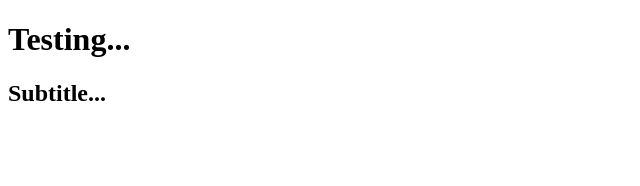
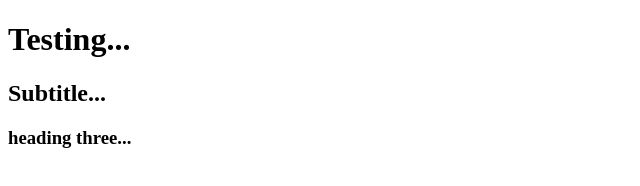
Before and after one commit to ingyurichavez/ingyurichavez.github.io, a plain HTML site: page index.html in a window 1280 px wide. Shown: the whole page, without its empty margins (0-640 px from the left). Drawn offline with Linux system fonts and the light colour scheme.

Commit message:
From cel

```diff
--- a/index.html
+++ b/index.html
@@ -8,5 +8,6 @@
 <body>
     <h1>Testing...</h1>
     <h2>Subtitle...</h2>
+    <h3>heading three...</h3>
 </body>
 </html>
```
